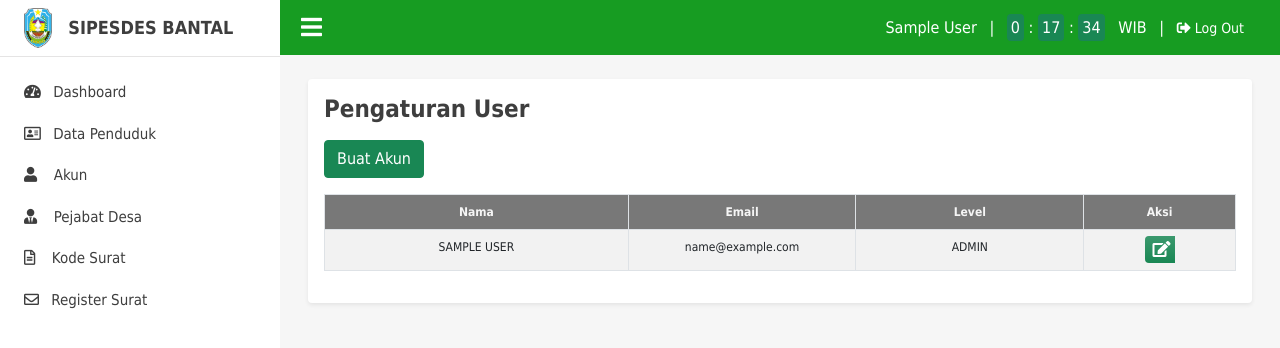
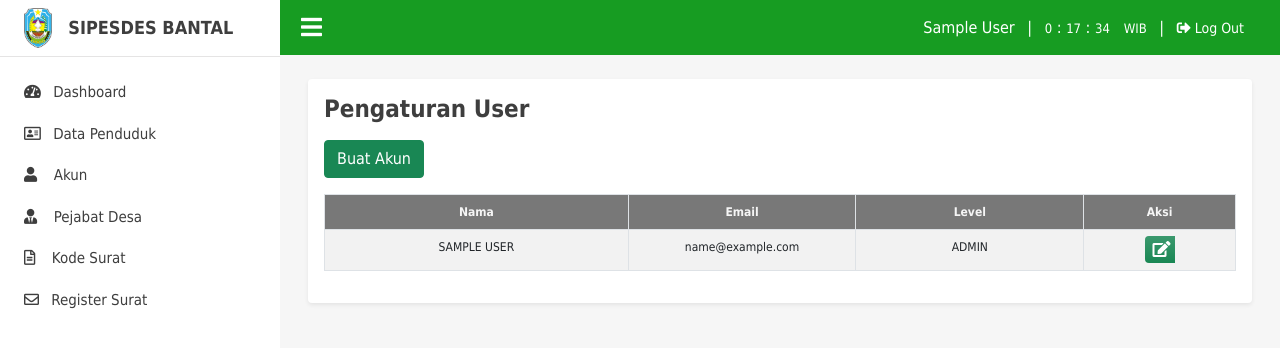
Before and after one commit to SaifulRahmanCoding/sipesdes, a PHP site: page /akun.php in a window 1280 px wide. Shown: the top 348 px of the page. Run offline with PHP 8.4, Linux system fonts and the light colour scheme; the visitor is signed in with stand-in values (Sample User, id 1); tables that the repository leaves empty or names only in its code hold one stand-in row (values such as "Sample post").

Commit message:
font size waktu

```diff
--- a/komponen/header-konten.php
+++ b/komponen/header-konten.php
@@ -5,13 +5,14 @@
 	<div class="kanan mt-2">
 
 		<span class="profile text-decoration-none ms-2">
-			<span class="pe-2"><?php echo ucwords(strtolower($sessionNama));?></span>
+			<span class="pe-2"><?php echo ucwords(strtolower($sessionNama)); ?></span>
 			|
 			<span class="mx-2">
-				<span id="jam" class="bg-success rounded p-1"></span> :
-				<span id="menit" class="bg-success rounded p-1"></span> :
-				<span id="detik" class="bg-success rounded p-1"></span>
-				&nbsp WIB
+				<span id="jam" style="font-size:small;"></span> :
+				<span id="menit" style="font-size:small;"></span> :
+				<span id="detik" style="font-size:small;"></span>
+				&nbsp
+				<span style="font-size:small;">WIB</span>
 			</span>
 			|
 			<a class="logout text-decoration-none text-white px-2" href="logout.php"><i class="fa fa-sign-out-alt"></i> Log Out </a>
```
